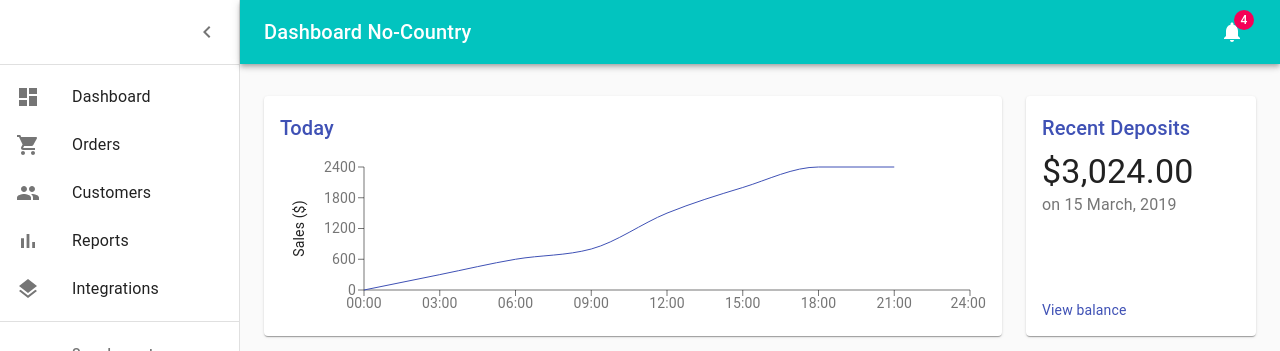
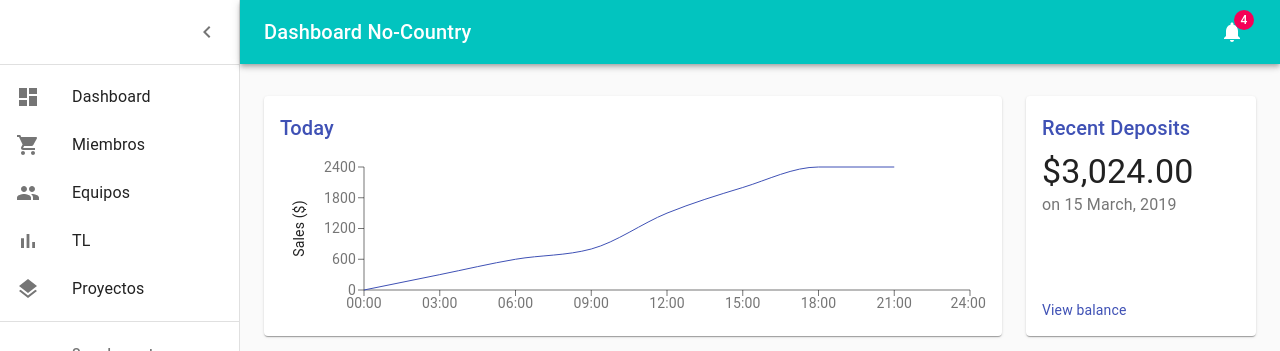
Before and after one commit to No-Country-simulation/dashboard, a React (Create React App) app in the folder frontend/: page / in a window 1280 px wide. Shown: the top 351 px of the page. Built offline with nearby package versions, Linux system fonts and the light colour scheme.

Commit message:
Cambios de nombres

```diff
--- a/frontend/src/Components/ListItems.jsx
+++ b/frontend/src/Components/ListItems.jsx
@@ -22,25 +22,25 @@ export const mainListItems = (
       <ListItemIcon>
         <ShoppingCartIcon />
       </ListItemIcon>
-      <ListItemText primary="Orders" />
+      <ListItemText primary="Miembros" />
     </ListItem>
     <ListItem button>
       <ListItemIcon>
         <PeopleIcon />
       </ListItemIcon>
-      <ListItemText primary="Customers" />
+      <ListItemText primary="Equipos" />
     </ListItem>
     <ListItem button>
       <ListItemIcon>
         <BarChartIcon />
       </ListItemIcon>
-      <ListItemText primary="Reports" />
+      <ListItemText primary="TL" />
     </ListItem>
     <ListItem button>
       <ListItemIcon>
         <LayersIcon />
       </ListItemIcon>
-      <ListItemText primary="Integrations" />
+      <ListItemText primary="Proyectos" />
     </ListItem>
   </div>
 );
```
